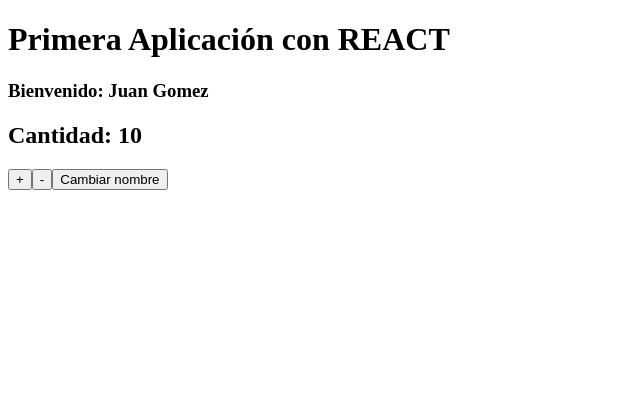
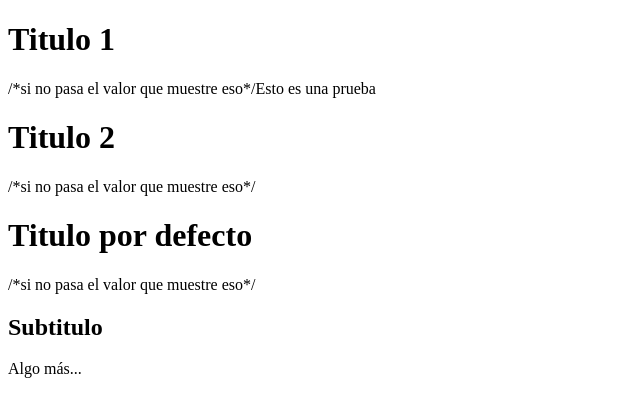
Before and after one commit to FlorDRodriguez/FlorDRodriguez-ProgIII-SitioReact, a React (Create React App) app: page / in a window 1280 px wide. Shown: the top 416 px of the page, without its empty margins (0-640 px from the left). Built offline with nearby package versions, Linux system fonts and the light colour scheme.

Commit message:
Tutorial 1

```diff
--- a/src/App.jsx
+++ b/src/App.jsx
@@ -1,10 +1,11 @@
 import React, { useState } from 'react';
-import Contador from './components/Contador'
+//import Ejemplo1 from './components/Ejemplo1/Ejemplo1';
+import Ejemplo2 from './components/Ejemplo2/Ejemplo2';
 
 function App(){
     return(
         <>
-            <Contador />
+            <Ejemplo2 />
         </>
     )
 }
--- /dev/null
+++ b/src/components/Ejemplo2/Ejemplo2.jsx
@@ -0,0 +1,29 @@
+import React from 'react'
+
+const Titulo = (props) => {
+    return(
+        <div>
+            {props.valor && <h1>{props.valor}</h1>}
+            {!props.valor && <h1>Titulo por defecto</h1>}  /*si no pasa el valor que muestre eso*/
+            {props.children}
+        </div>
+    )
+}
+
+const Ejemplo2 = () => {
+    return(
+        <div>
+            <Titulo valor={"Titulo 1"}>
+                Esto es una prueba
+            </Titulo>
+            <Titulo valor={"Titulo 2"}/>
+            <Titulo>
+                <h2>Subtitulo</h2>
+                <p>Algo más...</p>
+            </Titulo>
+
+        </div>
+    )
+}
+
+export default Ejemplo2;
```
Also changed, not shown: src/components/Ejemplo1/Ejemplo1.jsx (renamed from src/components/Contador.jsx).
